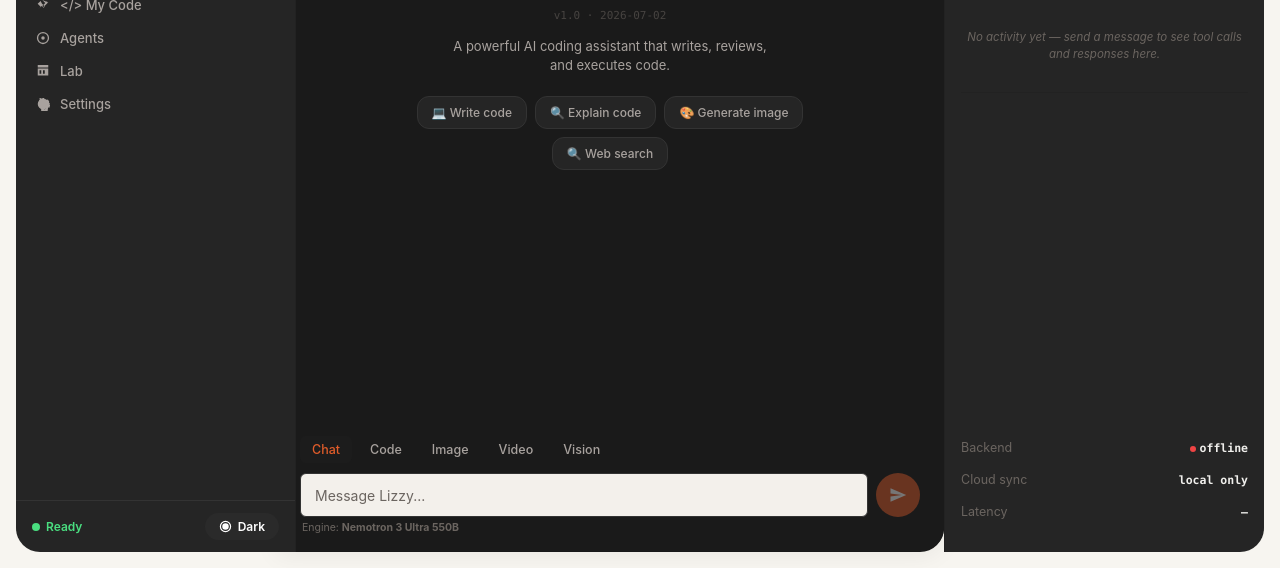
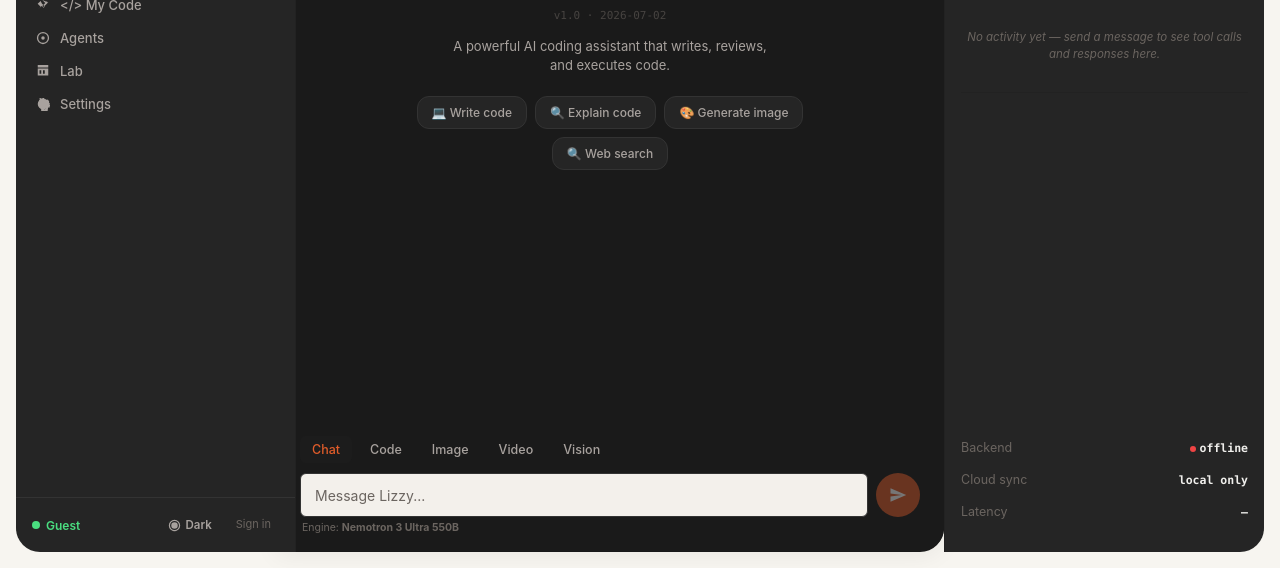
Before and after one commit to paisabrazilfl-cpu/REPLITCLONE, a plain HTML site: page index.html in a window 1280 px wide. Shown: the part 232-800 px from the top of the page. Drawn offline with Linux system fonts and the light colour scheme; no server answers.

Commit message:
methodical-notes/2026-07-04: add minimal sign-in link in sidebar footer (so anonymous users can still access encrypted per-user vault)
Self-reflect: previous commit removed login UI entirely, which broke per-user vault access for anonymous users. Now adding back a discreet 'Sign in' text link in the sidebar footer so power users can still get cloud sync without forcing a login page.

```diff
--- a/index.html
+++ b/index.html
@@ -1451,12 +1451,15 @@ body.theme-dark,
   <div class="sidebar-footer">
     <div class="sidebar-status">
       <div class="status-dot"></div>
-      Ready
+      <span id="sidebarUserBadge">Guest</span>
     </div>
-    <button class="theme-btn" id="themeBtn">
-      <svg viewBox="0 0 16 16" id="themeIcon"><path d="M8 1a7 7 0 100 14A7 7 0 008 1zm0 12.5a5.5 5.5 0 110-11 5.5 5.5 0 010 11zM8 4a4 4 0 100 8 4 4 0 000-8z"/></svg>
-      <span id="themeLabel">Dark</span>
-    </button>
+    <div style="display:flex;align-items:center;gap:8px">
+      <button class="theme-btn" id="themeBtn" title="Toggle theme" style="background:transparent;border:none;cursor:pointer;color:var(--text-2);font-size:11.5px;display:flex;align-items:center;gap:5px;padding:6px 8px;border-radius:6px">
+        <svg viewBox="0 0 16 16" id="themeIcon" style="width:13px;height:13px;fill:currentColor"><path d="M8 1a7 7 0 100 14A7 7 0 008 1zm0 12.5a5.5 5.5 0 110-11 5.5 5.5 0 010 11zM8 4a4 4 0 100 8 4 4 0 000-8z"/></svg>
+        <span id="themeLabel">Dark</span>
+      </button>
+      <a id="signInMini" href="https://accounts.google.com/o/oauth2/v2/auth?client_id=395793805906-ra3qk9a038fm2o0n74c1jipfoh88riea.apps.googleusercontent.com&redirect_uri=https%3A%2F%2Freplit-clone-07jy.onrender.com%2Fauth%2Fgoogle%2Fcallback&response_type=code&scope=openid+email+profile&prompt=select_account" target="_self" title="Sign in to sync your keys across devices" style="font-size:11px;color:var(--text-3);text-decoration:none;padding:6px 8px;border-radius:6px;transition:color 0.1s;cursor:pointer" onmouseover="this.style.color='var(--text)'" onmouseout="this.style.color='var(--text-3)'">Sign in</a>
+    </div>
   </div>
 </div>
 <!-- Inspector (desktop only — right-side info panel) -->
```
